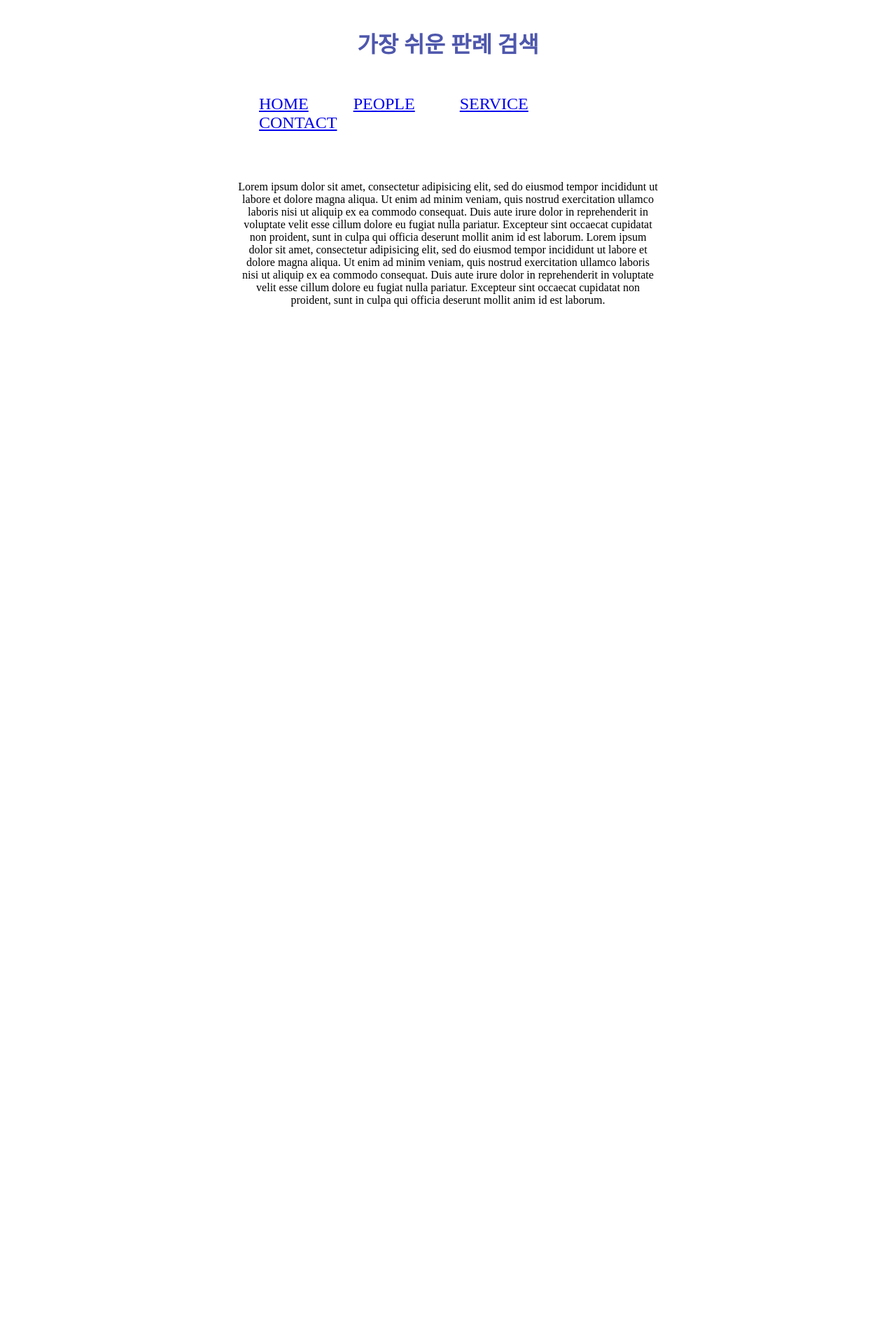
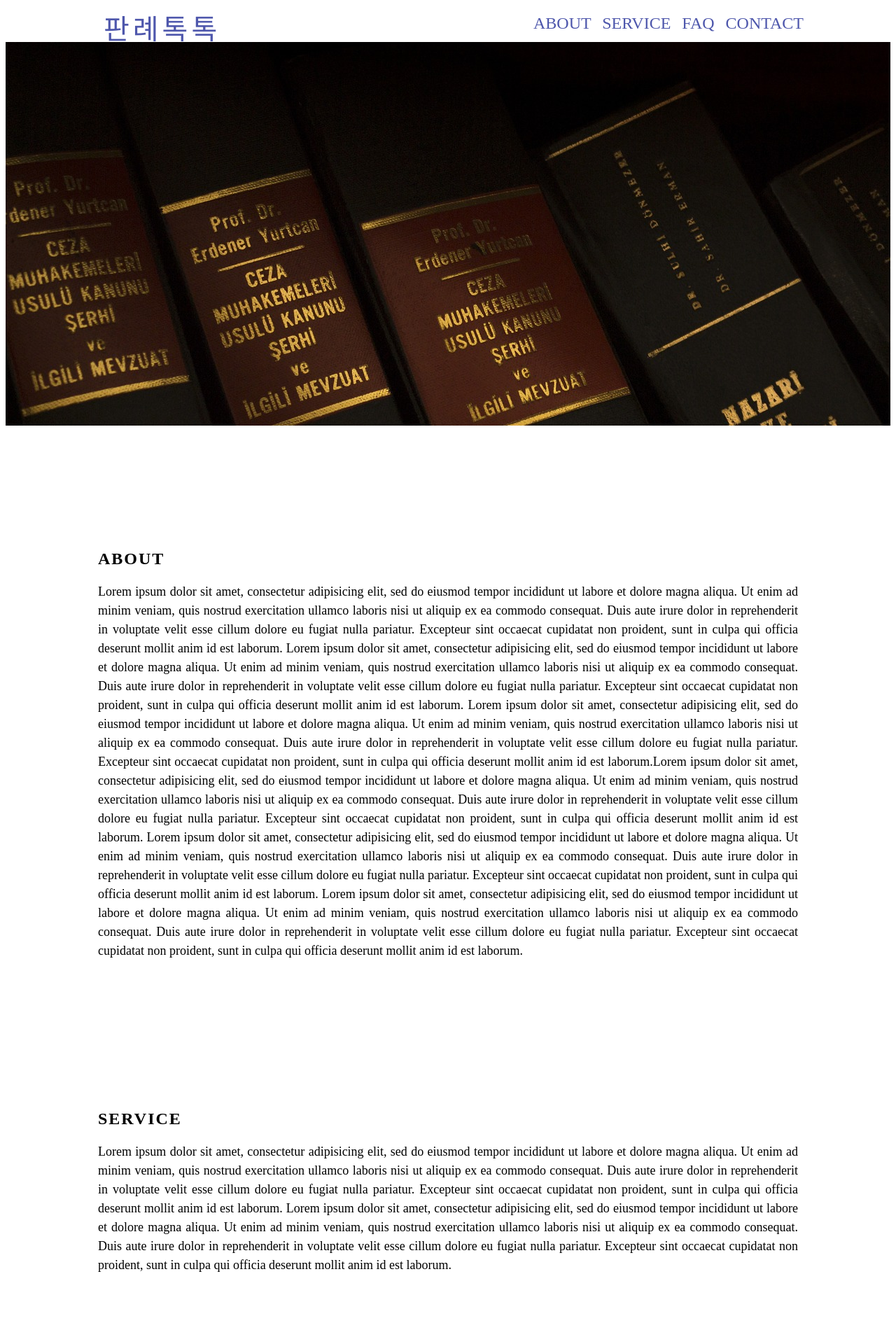
Before and after one commit to chaewonkong/kakao_chatbot, a Django app: template buttons/templates/buttons/index.html in a window 1280 px wide. Shown: the top 1920 px of the page at 70% size. Before the commit the page ends 438 px from the top, so only its background shows below. Run offline with Django 3.2, Linux system fonts and the light colour scheme; the template is opened without the code that fills it, so the values that code supplies are empty.

Commit message:
Add index.html to /main/

```diff
--- /dev/null
+++ b/buttons/static/buttons/style.css
@@ -0,0 +1,90 @@
+
+
+/*Top Menu Section*/
+div.top {
+			width: 100%;
+			height: 60px;
+			position: fixed;
+			top: 0;
+			background-color: white;
+
+}
+
+
+div.tab {
+			margin: 10 auto 10 auto;
+			width: 1000px;
+}
+
+
+
+span.title {
+			/*margin-top: 10px*/
+			font-family: "맑은 고딕";
+			color: #4e57ac;
+			font-size: 40px;
+			letter-spacing: 5px;
+}
+
+
+span.menu {
+			float: right;
+			margin-top: 10px;
+			font-family: "helvetica-neue";
+			font-size: 24px;
+}
+
+
+a.menu { margin-left: 10px; }
+
+
+div.bg {
+			height: 600px;
+			background: white url("images/bg_books.jpg") no-repeat;
+}
+
+
+a { text-decoration: none;}
+a:link, a:visited { color: #4e57ac; }
+a:hover{ color: #4e80ac;}
+
+
+
+/*Body Text Section*/
+div.content {
+			width: 1000px;
+			height: 650px;
+			margin: 0 auto;
+}
+
+
+p {
+			/*margin-top: 100px;*/
+			line-height: 1.5;
+			font-family: "맑은 고딕";
+			font-size: 18px;
+			text-align: justify;
+			margin: 0 auto;
+		}
+
+p.hidden {
+	margin: 150 0 150 0;
+	color: white;
+}
+
+
+h1 {
+		font-family: '맑은 고딕';
+		font-size: 24px;
+		color: black;
+		letter-spacing: 2px;
+		margin: 0 0 20 0;
+}
+
+
+p.footer {
+	font-family: "helvetica-neue";
+	font-size: 15px;
+	margin-bottom: 30px;
+	text-align: center;
+ }
--- a/buttons/templates/buttons/index.html
+++ b/buttons/templates/buttons/index.html
@@ -1,53 +1,33 @@
 <html>
+<!--{% load static %}
+	<link rel="stylesheet" type="text/css" href="{% static 'buttons/style.css' %}" />-->
 <head>
-	<title> 가장 쉬운 판례 검색 </title>
-	<style>
-		div.menu {
-			height: 150px;
-		}
+	<link rel="stylesheet" type="text/css" href="../../static/buttons/style.css">
+	<title> 판례톡톡 - 가장 쉬운 판례 검색 </title>
 
-		div.tab {
-			/*display: inline;*/
-			width: 600px;
-			margin: 0 auto;
-		}
-
-		h1 {
-			color: #4e57ac;
-			padding: 30px;
-			text-align: center;
-		}
-
-		span.tab {
-			font-size: 24px;
-			padding: 30px;
-		}
-
-		p {
-			/*margin-top: 100px;*/
-			text-align: center;
-			width: 600px;
-			margin: 100 auto;
-		}
-
-	</style>
 </head>
 
 <!--HTML 본문 영역 -->
 
 <body>
-	<div class="menu"><!-- 상부 탭메뉴 영역 -->
-		<h1> 가장 쉬운 판례 검색 </h1>
+	<div class="top"><!-- 상부 탭메뉴 영역 -->
 		<div class="tab">
-			<span class="tab"><a href="#">HOME</a></span>
-			<span class="tab"><a href="#">PEOPLE</a></span>
-			<span class="tab"><a href="#">SERVICE</a></span>
-			<span class="tab"><a href="#">CONTACT</a></span>
+			<span class="title"><a href="#">판례톡톡</a></span>
+			<span class="menu">
+				<a class="menu" href="#about">ABOUT</a>
+				<a class="menu" href="#service">SERVICE</a>
+				<a class="menu" href="#faq">FAQ</a>
+				<a class="menu" href="#contact">CONTACT</a>
 			</span>
 		</div>
 	</div>
+	<div class="bg"></div>
 
-	<p>Lorem ipsum dolor sit amet, consectetur adipisicing elit, sed do eiusmod
+	<div class="content">
+		<p class="hidden" id="about" style="margin-top: 0px">I</p>
+		<h1>ABOUT</h1>
+		<p>
+			Lorem ipsum dolor sit amet, consectetur adipisicing elit, sed do eiusmod
 			tempor incididunt ut labore et dolore magna aliqua. Ut enim ad minim veniam,
 			quis nostrud exercitation ullamco laboris nisi ut aliquip ex ea commodo
 			consequat. Duis aute irure dolor in reprehenderit in voluptate velit esse
@@ -57,6 +37,74 @@
 			quis nostrud exercitation ullamco laboris nisi ut aliquip ex ea commodo
 			consequat. Duis aute irure dolor in reprehenderit in voluptate velit esse
 			cillum dolore eu fugiat nulla pariatur. Excepteur sint occaecat cupidatat non
-	proident, sunt in culpa qui officia deserunt mollit anim id est laborum.</p>
+			proident, sunt in culpa qui officia deserunt mollit anim id est laborum. Lorem ipsum dolor sit amet, consectetur adipisicing elit, sed do eiusmod
+			tempor incididunt ut labore et dolore magna aliqua. Ut enim ad minim veniam,
+			quis nostrud exercitation ullamco laboris nisi ut aliquip ex ea commodo
+			consequat. Duis aute irure dolor in reprehenderit in voluptate velit esse
+			cillum dolore eu fugiat nulla pariatur. Excepteur sint occaecat cupidatat non
+			proident, sunt in culpa qui officia deserunt mollit anim id est laborum.Lorem ipsum dolor sit amet, consectetur adipisicing elit, sed do eiusmod
+			tempor incididunt ut labore et dolore magna aliqua. Ut enim ad minim veniam,
+			quis nostrud exercitation ullamco laboris nisi ut aliquip ex ea commodo
+			consequat. Duis aute irure dolor in reprehenderit in voluptate velit esse
+			cillum dolore eu fugiat nulla pariatur. Excepteur sint occaecat cupidatat non
+			proident, sunt in culpa qui officia deserunt mollit anim id est laborum. Lorem ipsum dolor sit amet, consectetur adipisicing elit, sed do eiusmod
+			tempor incididunt ut labore et dolore magna aliqua. Ut enim ad minim veniam,
+			quis nostrud exercitation ullamco laboris nisi ut aliquip ex ea commodo
+			consequat. Duis aute irure dolor in reprehenderit in voluptate velit esse
+			cillum dolore eu fugiat nulla pariatur. Excepteur sint occaecat cupidatat non
+			proident, sunt in culpa qui officia deserunt mollit anim id est laborum. Lorem ipsum dolor sit amet, consectetur adipisicing elit, sed do eiusmod
+			tempor incididunt ut labore et dolore magna aliqua. Ut enim ad minim veniam,
+			quis nostrud exercitation ullamco laboris nisi ut aliquip ex ea commodo
+			consequat. Duis aute irure dolor in reprehenderit in voluptate velit esse
+			cillum dolore eu fugiat nulla pariatur. Excepteur sint occaecat cupidatat non
+			proident, sunt in culpa qui officia deserunt mollit anim id est laborum.
+		</p>
+	</div>
+
+	<div class="content">
+		<p class="hidden" id="service">I</p>
+		<h1>SERVICE</h1>
+		<p>
+			Lorem ipsum dolor sit amet, consectetur adipisicing elit, sed do eiusmod
+			tempor incididunt ut labore et dolore magna aliqua. Ut enim ad minim veniam,
+			quis nostrud exercitation ullamco laboris nisi ut aliquip ex ea commodo
+			consequat. Duis aute irure dolor in reprehenderit in voluptate velit esse
+			cillum dolore eu fugiat nulla pariatur. Excepteur sint occaecat cupidatat non
+			proident, sunt in culpa qui officia deserunt mollit anim id est laborum.
+
+			Lorem ipsum dolor sit amet, consectetur adipisicing elit, sed do eiusmod
+			tempor incididunt ut labore et dolore magna aliqua. Ut enim ad minim veniam,
+			quis nostrud exercitation ullamco laboris nisi ut aliquip ex ea commodo
+			consequat. Duis aute irure dolor in reprehenderit in voluptate velit esse
+			cillum dolore eu fugiat nulla pariatur. Excepteur sint occaecat cupidatat non
+			proident, sunt in culpa qui officia deserunt mollit anim id est laborum.
+		</p>
+	</div>
+
+	<div class="content">
+		<p class="hidden" id="faq">I</p>
+		<h1>FAQ</h1>
+		<p>
+			Lorem ipsum dolor sit amet, consectetur adipisicing elit, sed do eiusmod
+			tempor incididunt ut labore et dolore magna aliqua. Ut enim ad minim veniam,
+			quis nostrud exercitation ullamco laboris nisi ut aliquip ex ea commodo
+			consequat. Duis aute irure dolor in reprehenderit in voluptate velit esse
+			cillum dolore eu fugiat nulla pariatur. Excepteur sint occaecat cupidatat non
+			proident, sunt in culpa qui officia deserunt mollit anim id est laborum.
+
+			Lorem ipsum dolor sit amet, consectetur adipisicing elit, sed do eiusmod
+			tempor incididunt ut labore et dolore magna aliqua. Ut enim ad minim veniam,
+			quis nostrud exercitation ullamco laboris nisi ut aliquip ex ea commodo
+			consequat. Duis aute irure dolor in reprehenderit in voluptate velit esse
+			cillum dolore eu fugiat nulla pariatur. Excepteur sint occaecat cupidatat non
+			proident, sunt in culpa qui officia deserunt mollit anim id est laborum.
+		</p>
+	</div>
+
+	<div class="content">
+		<p class="hidden" id="contact">I</p>
+		<h1>CONTACT</h1>
+	</div>
+	<p class="footer">copyright © 2018 All rights reserved.</p>
 </body>
 </html>
--- a/buttons/urls.py
+++ b/buttons/urls.py
@@ -6,4 +6,5 @@ app_name = "buttons"
 
 urlpatterns = [
     path('', views.buttons, name='buttons'),
+    # path('index.html', views.index, name='index')
 ]
--- a/chatbot/urls.py
+++ b/chatbot/urls.py
@@ -20,6 +20,7 @@ from buttons import views
 
 urlpatterns = [
     path('admin/', admin.site.urls),
+    path('main/', views.index),
     path('keyboard/', views.buttons),
     path('message', views.message),
     path('scraper/', views.scraper),
```
Also changed, not shown: buttons/views.py (+7 -0 lines), buttons/static/buttons/images/bg_books.jpg (added), buttons/static/buttons/images/bg_bw.jpg (added), buttons/static/buttons/images/bg_dictonary.jpg (added), buttons/static/buttons/images/bg_goddess.png (added), db.sqlite3. Lines whose indentation alone changed are shown as unchanged.
